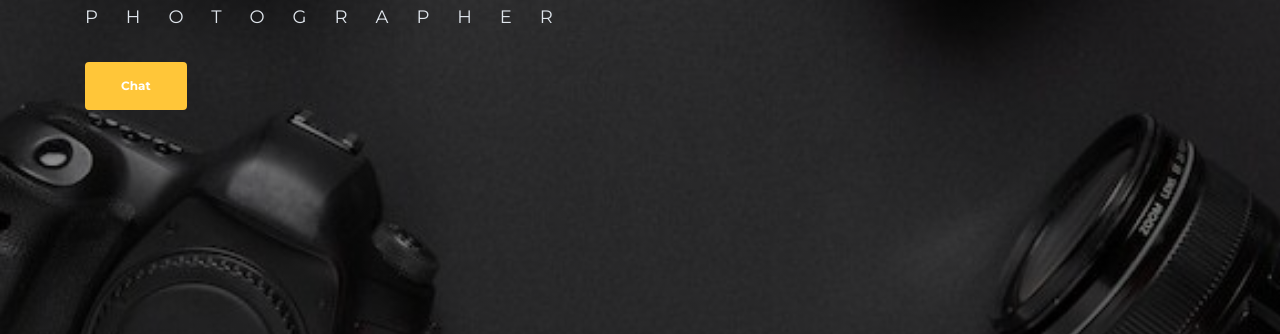
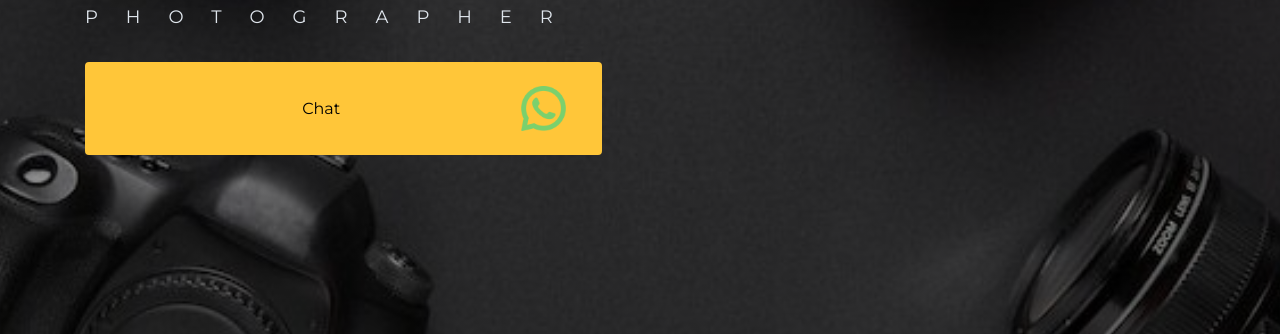
Before and after one commit to Darren-34810/leumpang, a plain HTML site: page portofolio.html in a window 1280 px wide. Shown: the part 466-800 px from the top of the page. Drawn offline with Linux system fonts and the light colour scheme.

Commit message:
portofolio

```diff
--- a/css/portofolio.css
+++ b/css/portofolio.css
@@ -40,3 +40,12 @@
     object-fit: cover;
     min-block-size: -webkit-fill-available;
 }
+.link{
+    display: flex;
+}
+.link p{
+    margin: auto;
+}
+.link img{
+    width: 10%;
+}
--- a/portofolio.html
+++ b/portofolio.html
@@ -105,7 +105,10 @@
                             <p class="p-large text-left ls-14">Hey there, I am</p>
                             <h1 class="text-left">Martinus Gilbert</h1>
                             <p class="p-large text-left ls-28">PHOTOGRAPHER</p>
-                            <a class="btn-solid-lg page-scroll text-left" href="https://wa.link/dwl733">Chat</a>
+                            <a class="btn-solid-lg page-scroll text-left link" href="https://wa.link/dwl733">
+                                <p>Chat</p>
+                                <img src="images/wa.png">
+                            </a>
                         </div>
                     </div> <!-- end of col -->
                 </div> <!-- end of row -->
```
Also changed, not shown: images/wa.png (added).
